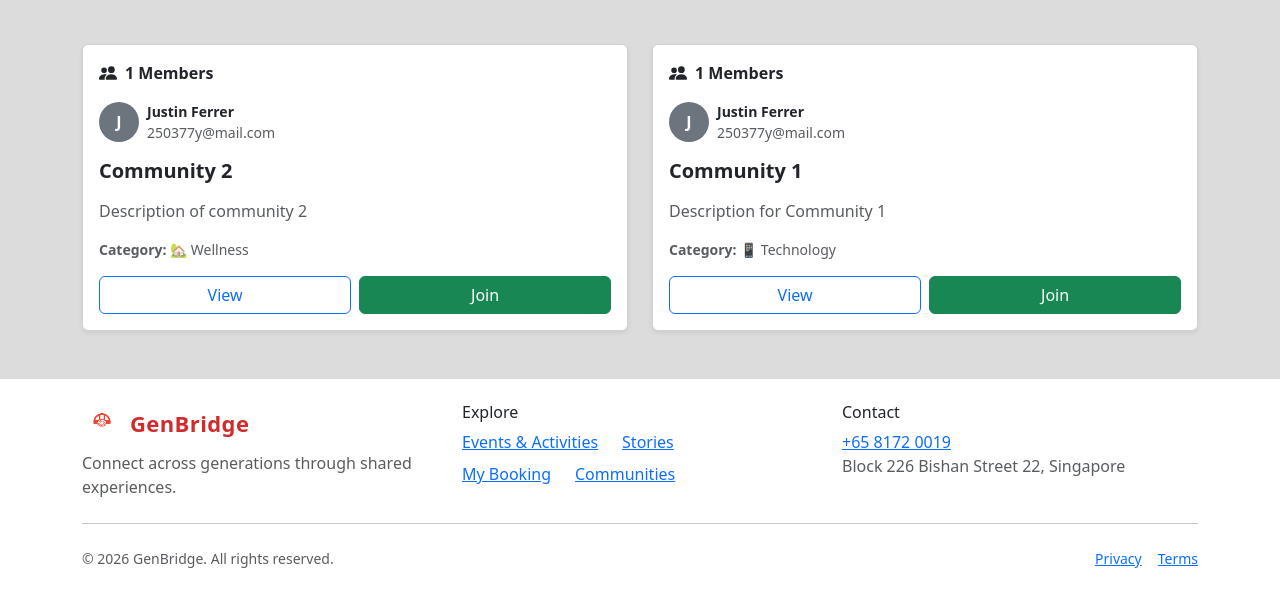
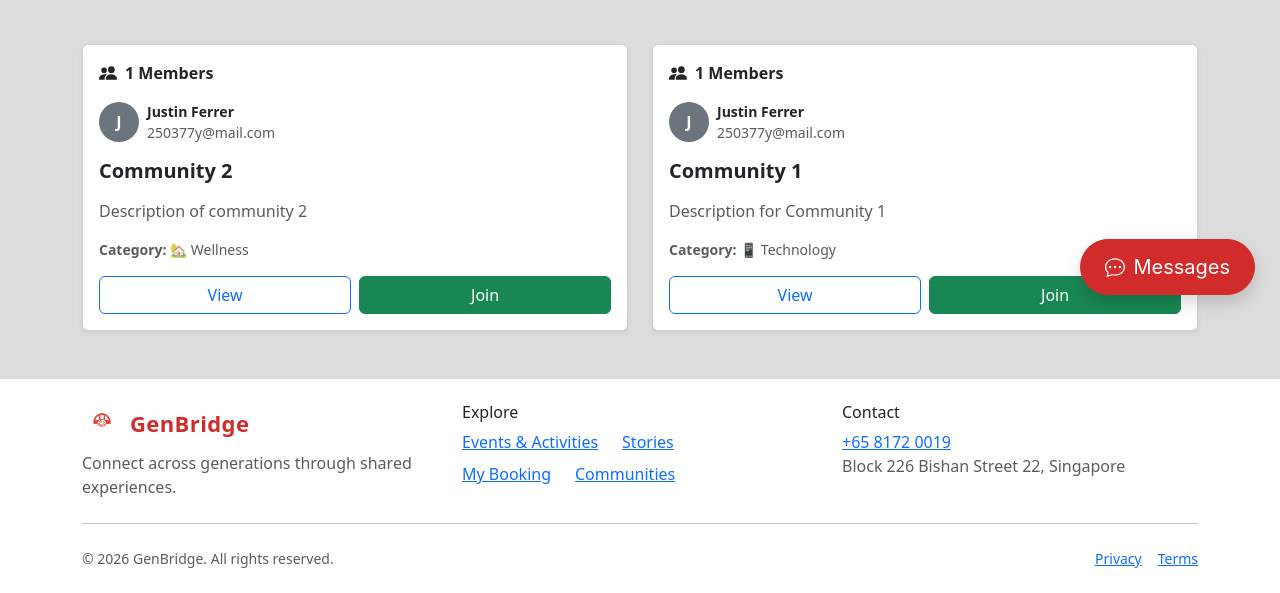
Before and after one commit to chadkktan/GENBRIDGE, a Flask app: page /home in a window 1280 px wide. Shown: the part 480-1073 px from the top of the page. Run offline with Flask 3, Linux system fonts and the light colour scheme; the visitor is signed in with stand-in values (Sample User, id 1); data comes from the database, SQL or seed files in the repository.

Commit message:
Private Message button
links to messages.html from landing.html

```diff
--- a/GENBRIDGE-COMBINED/templates/landing.html
+++ b/GENBRIDGE-COMBINED/templates/landing.html
@@ -201,6 +201,18 @@
   </div>
 {% endif %}
 </div>
+<div style="position: fixed; bottom: 25px; right: 25px; z-index: 1031;">
+  <a href="{{ url_for('messages') }}"
+     class="btn btn-danger btn-lg d-flex align-items-center gap-2 shadow rounded-pill"
+     style="background-color: #d22b2b; border-color: #d22b2b; padding: 12px 24px; color: #fff; border-radius: 50px; font-family:'Inter', -apple-system, BlinkMacSystemFont, 'Segoe UI', sans-serif;">
+    <svg xmlns="http://www.w3.org/2000/svg" width="20" height="20" fill="currentColor"
+         class="bi bi-chat-dots" viewBox="0 0 16 16">
+      <path d="M5 8a1 1 0 1 1-2 0 1 1 0 0 1 2 0zm4 0a1 1 0 1 1-2 0 1 1 0 0 1 2 0zm3 1a1 1 0 1 0 0-2 1 1 0 0 0 0 2z"/>
+      <path d="m2.165 15.803.02-.004c1.83-.363 2.948-.842 3.468-1.105A9 9 0 0 0 8 15c4.418 0 8-3.134 8-7s-3.582-7-8-7-8 3.134-8 7c0 1.76.743 3.37 1.97 4.6a10.4 10.4 0 0 1-.524 2.318l-.003.011a11 11 0 0 1-.244.637c-.079.186.074.394.273.362a22 22 0 0 0 .693-.125zm.8-3.108a1 1 0 0 0-.287-.801C1.618 10.83 1 9.468 1 8c0-3.192 3.004-6 7-6s7 2.808 7 6-3.004 6-7 6a8 8 0 0 1-2.088-.272 1 1 0 0 0-.711.074c-.387.196-1.24.57-2.634.893a11 11 0 0 0 .398-2.1z"/>
+    </svg>
+    Messages
+  </a>
+</div>
 {% endblock %}
 
 {% block extra_js %}
@@ -275,4 +287,5 @@ document.addEventListener('DOMContentLoaded', () => {
 
 });
 </script>
+
 {% endblock %}
```
